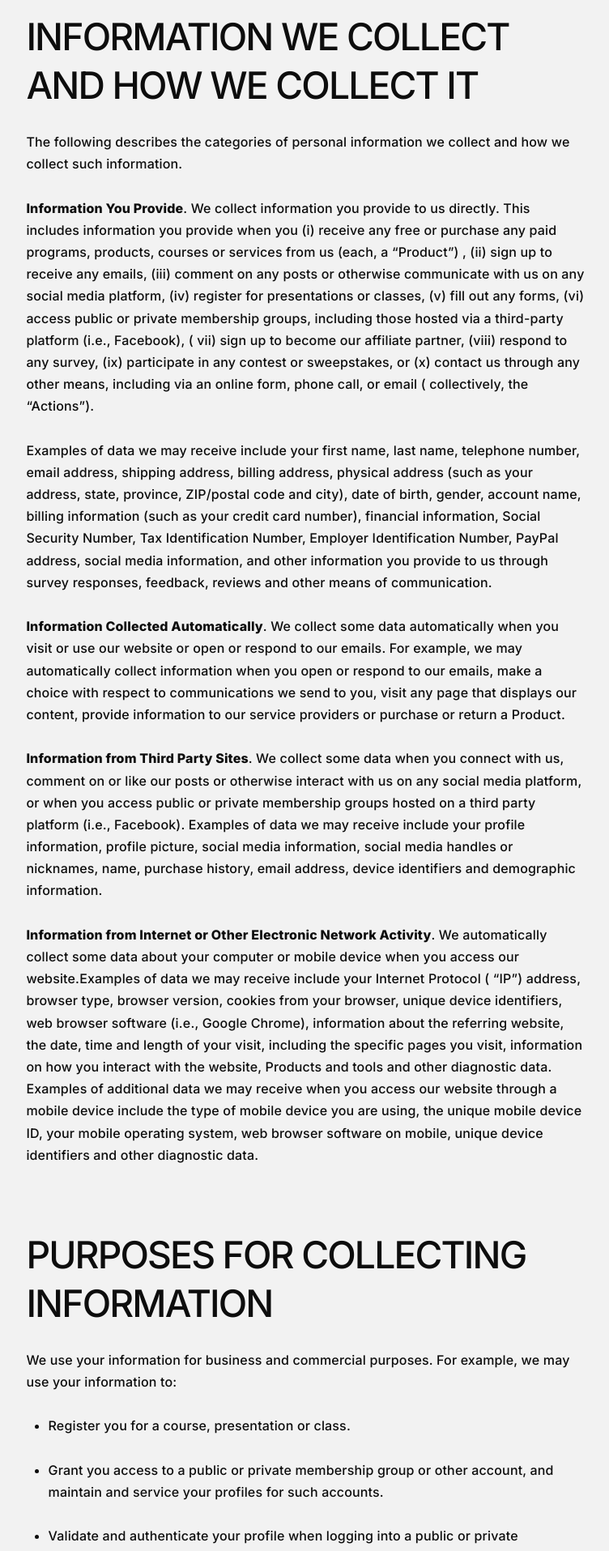
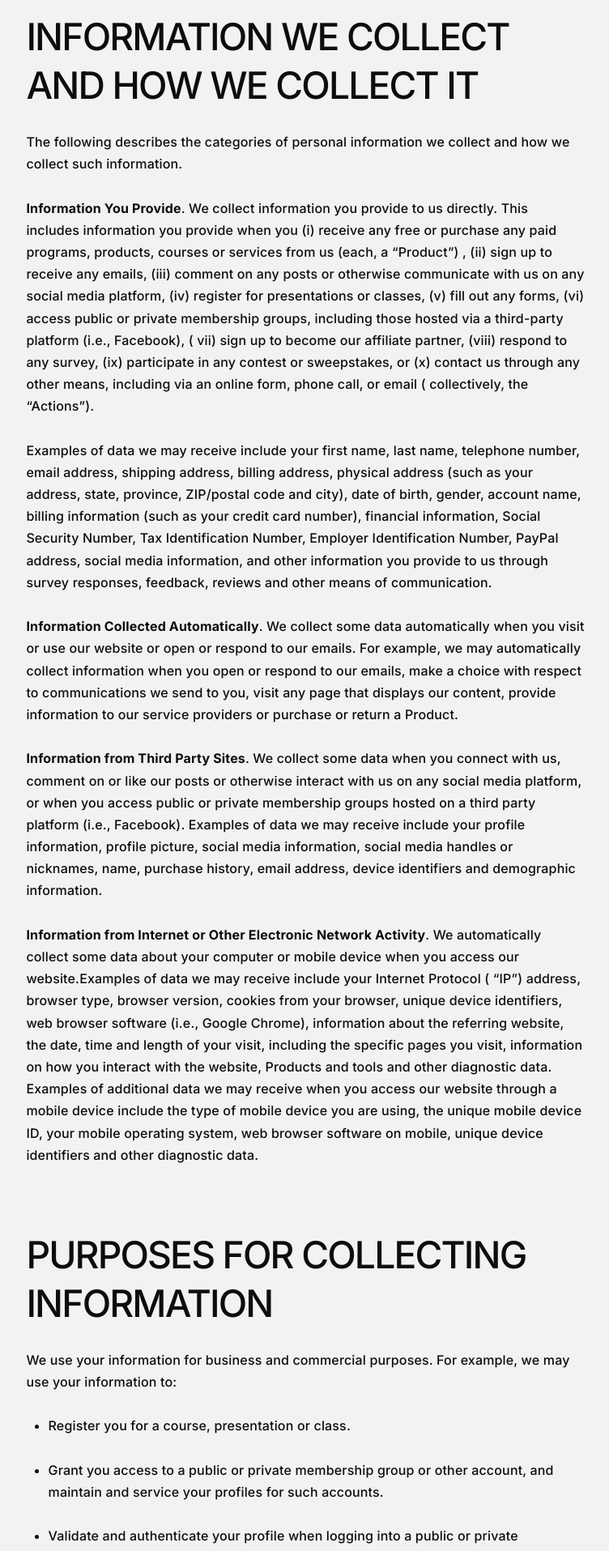
Before and after one commit to jingtianfeng/jtfeng-personal-1, a Jekyll site: the page built from privacy.md, in a window 1280 px wide. Shown: the part 1055-2970 px from the top of the page at 81% size, without its empty margins (263-1015 px from the left). Built offline with Jekyll 4.4.1, drawn with Linux system fonts in a browser that asks for light colours.

Commit message:
Update styles: tweak $prose-strong-font-weight

```diff
--- a/assets/css/styles.scss
+++ b/assets/css/styles.scss
@@ -246,7 +246,7 @@ $prose-max-width: 72ch;
 $prose-headings-margin-top: map-get($spacers, 6);
 $prose-headings-margin-bottom: map-get($spacers, 4);
 $prose-paragraph-adjacent-sibling-margin-top: $prose-headings-margin-bottom;
-$prose-strong-font-weight: 800;
+$prose-strong-font-weight: 700;
 $prose-list-padding-left: $prose-headings-margin-bottom;
 $prose-list-padding-top: $prose-headings-margin-bottom;
 $prose-list-padding-bottom: $prose-headings-margin-bottom;
```
